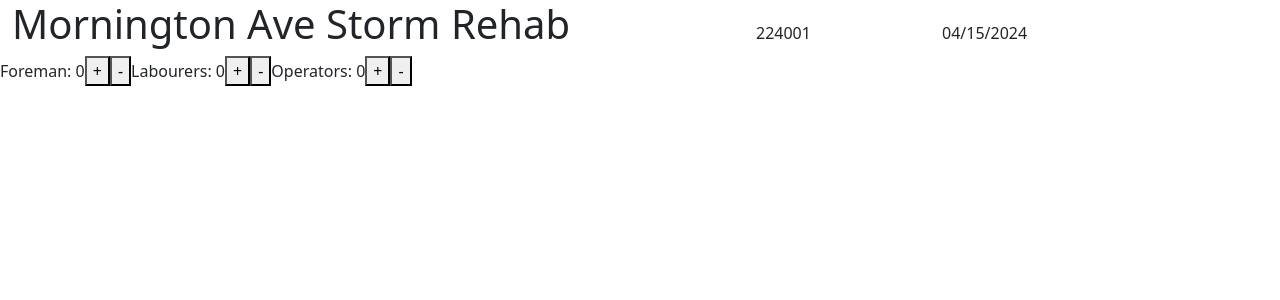
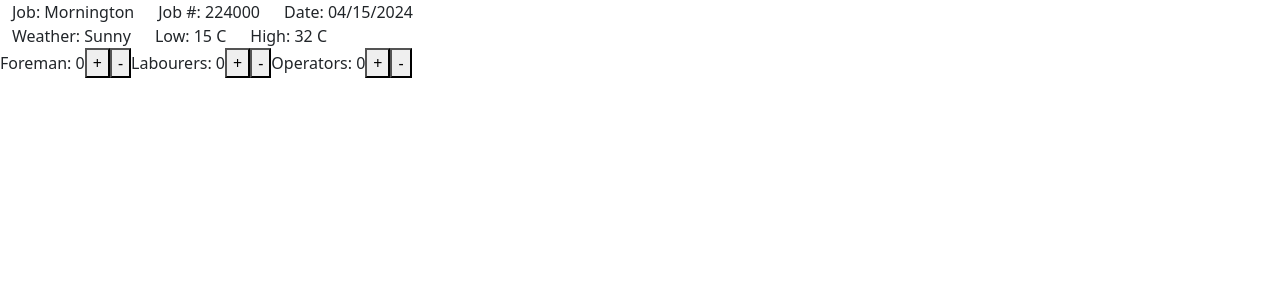
Before and after one commit to subtlemocha00/react-field-book, a React (Vite) app: page / in a window 1280 px wide. Shown: the top 300 px of the page. Built offline with nearby package versions, Linux system fonts and the light colour scheme.

Commit message:
added more info and broke up titleblock

```diff
--- /dev/null
+++ b/src/Components/JobInfo.jsx
@@ -0,0 +1,15 @@
+export default function JobInfo({ jobName, jobNumber, date }) {
+	return (
+		<div id="jobInfo" className="container row d-flex align-items-baseline">
+			<span id="jobName" className="col-auto">
+				Job: {jobName}
+			</span>
+			<span id="jobNumber" className="col-auto">
+				Job #: {jobNumber}
+			</span>
+			<span id="date" className="col-auto">
+				Date: {date}
+			</span>
+		</div>
+	);
+}
--- a/src/Components/TitleBlock.jsx
+++ b/src/Components/TitleBlock.jsx
@@ -1,15 +1,13 @@
-export default function TitleBlock({ jobName, jobNumber, date }) {
+import JobInfo from "./JobInfo";
+import WeatherInfo from "./WeatherInfo";
+
+export default function TitleBlock() {
 	return (
-		<div className="container row d-flex align-items-baseline">
-			<h1 className="col-8" id="jobName">
-				{jobName}
-			</h1>
-			<span className="col-2" id="jobNumber">
-				{jobNumber}
-			</span>
-			<span className="col-2" id="date">
-				{date}
-			</span>
+		<div>
+			<JobInfo jobName={"Mornington"} jobNumber={224000} date={"04/15/2024"} />
+			<WeatherInfo />
 		</div>
 	);
 }
+
+// ERIS Logbook App
--- /dev/null
+++ b/src/Components/WeatherInfo.jsx
@@ -0,0 +1,13 @@
+export default function WeatherInfo({
+	weather = "Sunny",
+	lowC = 15,
+	highC = 32,
+}) {
+	return (
+		<div id="weatherInfo" className="container row d-flex align-items-baseline">
+			<span className="col-auto">Weather: {weather}</span>
+			<span className="col-auto">Low: {lowC} C</span>
+			<span className="col-auto">High: {highC} C</span>
+		</div>
+	);
+}
```
